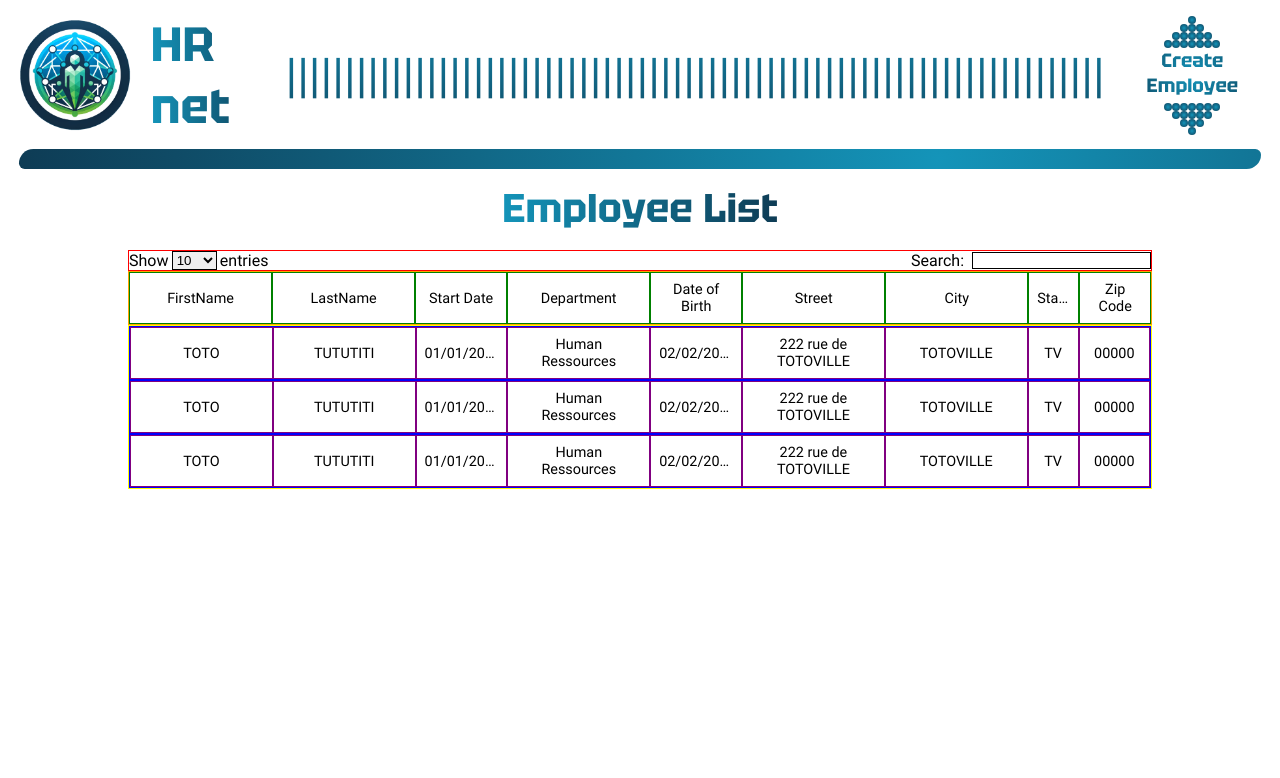
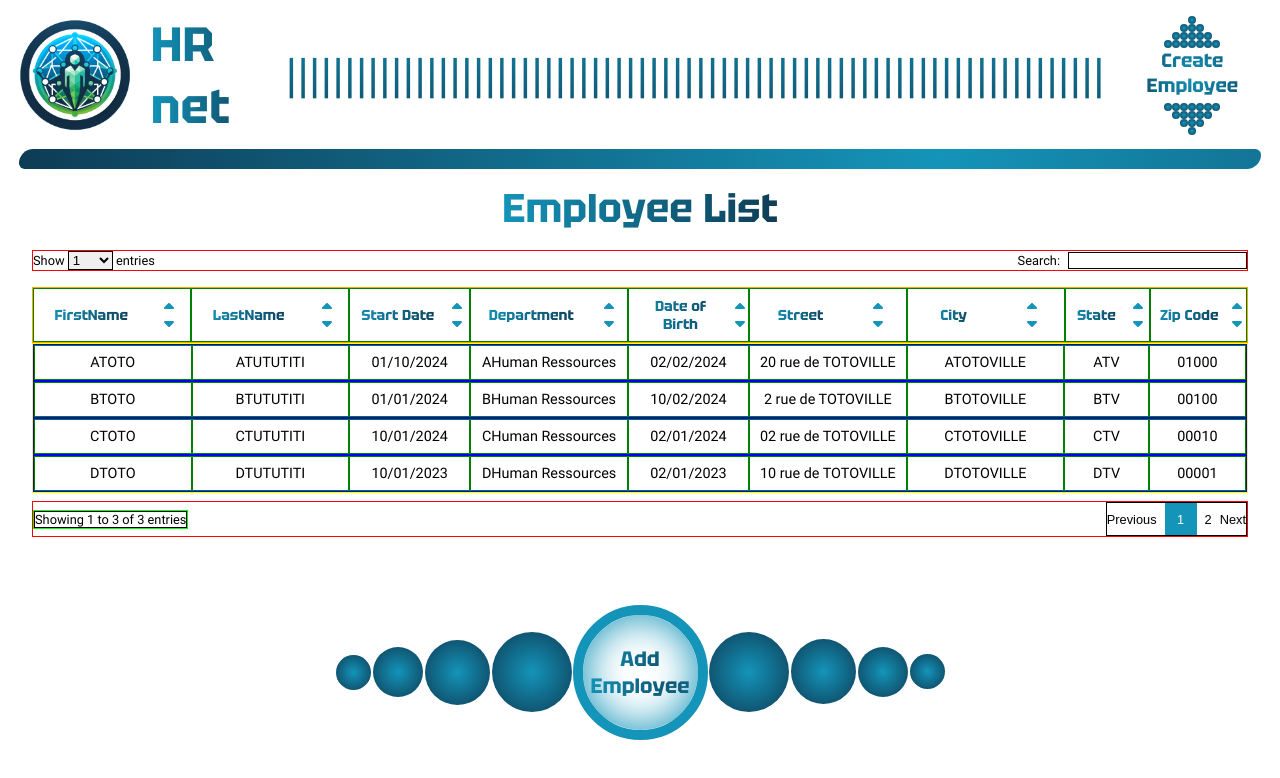
Before and after one commit to Git-EJ/OC_P14, a React (Vite) app: page /employee-list in a window 1280 px wide. Shown: the top 778 px of the page. Built offline with nearby package versions, Linux system fonts and the light colour scheme.

Commit message:
data table add caret arrow for sort in title

```diff
--- /dev/null
+++ b/src/assets/icons/Caret_down.jsx
@@ -0,0 +1,10 @@
+const CaretDown = () => {
+  return (
+    // <!--!Font Awesome Free 6.5.1 by @fontawesome - https://fontawesome.com License - https://fontawesome.com/license/free Copyright 2024 Fonticons, Inc.-->
+    <svg xmlns="http://www.w3.org/2000/svg" height="16" width="10" viewBox="0 0 320 512">
+      <path  d="M137.4 374.6c12.5 12.5 32.8 12.5 45.3 0l128-128c9.2-9.2 11.9-22.9 6.9-34.9s-16.6-19.8-29.6-19.8L32 192c-12.9 0-24.6 7.8-29.6 19.8s-2.2 25.7 6.9 34.9l128 128z"/>
+    </svg>
+  );
+}
+
+export default CaretDown;
--- /dev/null
+++ b/src/assets/icons/Caret_up.jsx
@@ -0,0 +1,10 @@
+const CaretUp = () => {
+  return (
+    // <!--!Font Awesome Free 6.5.1 by @fontawesome - https://fontawesome.com License - https://fontawesome.com/license/free Copyright 2024 Fonticons, Inc.-->
+    <svg xmlns="http://www.w3.org/2000/svg" height="16" width="10" viewBox="0 0 320 512">
+      <path d="M182.6 137.4c-12.5-12.5-32.8-12.5-45.3 0l-128 128c-9.2 9.2-11.9 22.9-6.9 34.9s16.6 19.8 29.6 19.8H288c12.9 0 24.6-7.8 29.6-19.8s2.2-25.7-6.9-34.9l-128-128z"/>
+    </svg>
+  );
+}
+
+export default CaretUp;
--- a/src/organisms/CurrentEmployees.jsx
+++ b/src/organisms/CurrentEmployees.jsx
@@ -1,3 +1,8 @@
+import { useNavigate } from "react-router-dom";
+import SphereLine from "../atoms/SphereLine";
+import CaretUp from "../assets/icons/Caret_up";
+import CaretDown from "../assets/icons/Caret_down";
+
 const CurrentEmployees = () => {
 
   const arrayOfEmployeesDataTitle = [
@@ -14,39 +19,52 @@ const CurrentEmployees = () => {
 
   const arrayOfEmployeesDataContents = [
     {
-      firstName: "TOTO",
-      lastName: "TUTUTITI",
-      startDate: "01/01/2024",
-      department: "Human Ressources",
+      firstName: "ATOTO",
+      lastName: "ATUTUTITI",
+      startDate: "01/10/2024",
+      department: "AHuman Ressources",
       dateOfBirth: "02/02/2024",
-      street: "222 rue de TOTOVILLE",
-      city: "TOTOVILLE",
-      state: "TV",
-      zipCode: "00000",
+      street: "20 rue de TOTOVILLE",
+      city: "ATOTOVILLE",
+      state: "ATV",
+      zipCode: "01000",
     },
     {
-      firstName: "TOTO",
-      lastName: "TUTUTITI",
+      firstName: "BTOTO",
+      lastName: "BTUTUTITI",
       startDate: "01/01/2024",
-      department: "Human Ressources",
-      dateOfBirth: "02/02/2024",
-      street: "222 rue de TOTOVILLE",
-      city: "TOTOVILLE",
-      state: "TV",
-      zipCode: "00000",
+      department: "BHuman Ressources",
+      dateOfBirth: "10/02/2024",
+      street: "2 rue de TOTOVILLE",
+      city: "BTOTOVILLE",
+      state: "BTV",
+      zipCode: "00100",
     },
     {
-      firstName: "TOTO",
-      lastName: "TUTUTITI",
-      startDate: "01/01/2024",
-      department: "Human Ressources",
-      dateOfBirth: "02/02/2024",
-      street: "222 rue de TOTOVILLE",
-      city: "TOTOVILLE",
-      state: "TV",
-      zipCode: "00000",
+      firstName: "CTOTO",
+      lastName: "CTUTUTITI",
+      startDate: "10/01/2024",
+      department: "CHuman Ressources",
+      dateOfBirth: "02/01/2024",
+      street: "02 rue de TOTOVILLE",
+      city: "CTOTOVILLE",
+      state: "CTV",
+      zipCode: "00010",
+    },
+    {
+      firstName: "DTOTO",
+      lastName: "DTUTUTITI",
+      startDate: "10/01/2023",
+      department: "DHuman Ressources",
+      dateOfBirth: "02/01/2023",
+      street: "10 rue de TOTOVILLE",
+      city: "DTOTOVILLE",
+      state: "DTV",
+      zipCode: "00001",
     },
   ];
+
+  const navigate = useNavigate();
 
 
   const EmployeesDataTitle = () => {
@@ -54,6 +72,10 @@ const CurrentEmployees = () => {
 
       <div className={`current-employees_data-table_title_item_${index}`} key={`${index}_${title}`}>
         <p className= "current-employees_data-table_title_item_value">{title}</p>
+        <div className="current-employees_data-table_title_item_sorting_container">
+          <div className="current-employees_data-table_title_item_sorting_icon-up"><CaretUp /></div>
+          <div className="current-employees_data-table_title_item_sorting_icon-down"><CaretDown /></div>
+        </div>
       </div>
     ));
   };
@@ -74,6 +96,10 @@ const CurrentEmployees = () => {
     ));
   };
 
+  const addEmployeeLink = () => {
+    navigate('/employee-create');
+  }
+
   return (
     <main className="main_wrapper">
         <h2 className="current-employees_page-title">Employee List</h2>
@@ -82,10 +108,12 @@ const CurrentEmployees = () => {
 
           <div className="current-employees_data-table_options_container">
 
+            {/* TODO Tooltip */}
             <div className="current-employees_data-table_options_entries">
               <label htmlFor="data-table_entries">Show</label>
               <select id="data-table_entries">
-                <option value="10" selected>10</option>
+                <option value="1" selected>1</option>
+                <option value="10">10</option>
                 <option value="25">25</option>
                 <option value="50" >50</option>
                 <option value="100">100</option>
@@ -107,7 +135,29 @@ const CurrentEmployees = () => {
             <EmployeesDataContent />
           </div>
 
+          <div className="current-employees_data-table_showing_container">
 
+            <div className="current-employees_data-table_showing_entries_container">
+              <p className="current-employees_data-table_showing_entries_text">Showing 1 to 3 of 3 entries</p>
+            </div>
+
+            <div className="current-employees_data-table_showing_pagination_container">
+              <button className="current-employees_data-table_showing_pagination_button_previous">Previous</button>
+              <button className="current-employees_data-table_showing_pagination_button_current">1</button>
+              <button className="current-employees_data-table_showing_pagination_button_not-current">2</button>
+              <button className="current-employees_data-table_showing_pagination_button_next">Next</button>
+            </div>
+
+          </div>
+
+          {/* TODO delete employee with checkbox and button delete*/}
+          {/* TODO component for this button props type className onclick text value */}
+
+          <div className="form_submit_container">
+            <SphereLine />
+            <button type="submit" className="form_submit_button" onClick={addEmployeeLink} >Add Employee</button>
+            <SphereLine rotation={'east'} />
+          </div>
 
 
         </div>
--- a/src/styles/css/index.css
+++ b/src/styles/css/index.css
@@ -674,20 +674,20 @@ body ::-webkit-scrollbar {
 }
 
 .current-employees_page-title {
+  margin-bottom: 1rem;
   font-family: "Tektur_Bold", sans-serif;
   font-size: 2.5rem;
   background: linear-gradient(to right, #1494B9, #0E3C55);
   -webkit-background-clip: text;
   background-clip: text;
   color: transparent;
-  margin-bottom: 1rem;
 }
 .current-employees_data-table_wrapper {
   display: flex;
   justify-content: center;
   align-items: center;
   flex-direction: column;
-  width: 80%;
+  width: 95%;
   height: auto;
 }
 .current-employees_data-table_options_container {
@@ -699,6 +699,7 @@ body ::-webkit-scrollbar {
   width: 100%;
   height: auto;
   border: 1px solid red;
+  font-size: 0.8rem;
 }
 .current-employees_data-table_options_entries {
   display: flex;
@@ -710,6 +711,7 @@ body ::-webkit-scrollbar {
 .current-employees_data-table_options_entries > select {
   border: 1px solid black;
   margin: 0 0.2rem;
+  cursor: pointer;
 }
 .current-employees_data-table_options_search {
   display: flex;
@@ -734,32 +736,60 @@ body ::-webkit-scrollbar {
   align-items: stretch;
   width: 100%;
   border: 1px solid orange;
+  margin-top: 1rem;
 }
 .current-employees_data-table_title_item_0, .current-employees_data-table_title_item_1, .current-employees_data-table_title_item_2, .current-employees_data-table_title_item_3, .current-employees_data-table_title_item_4, .current-employees_data-table_title_item_5, .current-employees_data-table_title_item_6, .current-employees_data-table_title_item_7, .current-employees_data-table_title_item_8 {
   display: flex;
   justify-content: center;
   align-items: center;
+  justify-content: space-around;
   border: 1px solid green;
 }
 .current-employees_data-table_title_item_0, .current-employees_data-table_title_item_1, .current-employees_data-table_title_item_3, .current-employees_data-table_title_item_5, .current-employees_data-table_title_item_6 {
-  width: 14%;
+  width: 13%;
 }
 .current-employees_data-table_title_item_2, .current-employees_data-table_title_item_4 {
-  width: 9%;
+  width: 10%;
 }
 .current-employees_data-table_title_item_7 {
-  width: 5%;
+  width: 7%;
 }
 .current-employees_data-table_title_item_8 {
-  width: 7%;
+  width: 8%;
 }
 .current-employees_data-table_title_item_value {
+  width: fit-content;
+  text-align: center;
+  padding: 0.5rem;
   overflow: hidden;
   text-overflow: ellipsis;
-  text-align: center;
-  width: 100%;
+  font-family: "Tektur_Bold", sans-serif;
   font-size: 0.9rem;
-  padding: 0.5rem;
+  background: linear-gradient(to right, #1494B9, #0E3C55);
+  -webkit-background-clip: text;
+  background-clip: text;
+  color: transparent;
+}
+.current-employees_data-table_title_item_sorting_container {
+  display: flex;
+  justify-content: center;
+  align-items: center;
+  flex-direction: column;
+  width: fit-content;
+  height: auto;
+  cursor: pointer;
+}
+.current-employees_data-table_title_item_sorting_container svg {
+  width: 1rem;
+  height: 1rem;
+}
+.current-employees_data-table_title_item_sorting_container path {
+  fill: #1494B9;
+}
+.current-employees_data-table_title_item_sorting_icon-up, .current-employees_data-table_title_item_sorting_icon-down {
+  display: flex;
+  justify-content: center;
+  align-items: center;
 }
 .current-employees_data-table_content-lines_container {
   display: flex;
@@ -784,19 +814,20 @@ body ::-webkit-scrollbar {
   display: flex;
   justify-content: center;
   align-items: center;
-  border: 1px solid purple;
+  justify-content: space-around;
+  border: 1px solid green;
 }
 .current-employees_data-table_content-line_item_0, .current-employees_data-table_content-line_item_1, .current-employees_data-table_content-line_item_3, .current-employees_data-table_content-line_item_5, .current-employees_data-table_content-line_item_6 {
-  width: 14%;
+  width: 13%;
 }
 .current-employees_data-table_content-line_item_2, .current-employees_data-table_content-line_item_4 {
-  width: 9%;
+  width: 10%;
 }
 .current-employees_data-table_content-line_item_7 {
-  width: 5%;
+  width: 7%;
 }
 .current-employees_data-table_content-line_item_8 {
-  width: 7%;
+  width: 8%;
 }
 .current-employees_data-table_content-line_item_value {
   overflow: hidden;
@@ -805,6 +836,58 @@ body ::-webkit-scrollbar {
   width: 100%;
   font-size: 0.9rem;
   padding: 0.5rem;
+}
+.current-employees_data-table_showing_container {
+  display: flex;
+  justify-content: center;
+  align-items: center;
+  flex-direction: row;
+  justify-content: space-between;
+  width: 100%;
+  height: auto;
+  border: 1px solid red;
+  margin-top: 0.5rem;
+}
+.current-employees_data-table_showing_entries_container {
+  display: flex;
+  justify-content: center;
+  align-items: center;
+  flex-direction: row;
+  justify-content: space-between;
+  max-width: 45%;
+  height: auto;
+  border: 1px solid lime;
+}
+.current-employees_data-table_showing_entries_text {
+  border: 1px solid black;
+  width: fit-content;
+  font-size: 0.8rem;
+}
+.current-employees_data-table_showing_pagination_container {
+  display: flex;
+  justify-content: center;
+  align-items: center;
+  flex-direction: row;
+  justify-content: space-between;
+  max-width: 45%;
+  height: auto;
+  border: 1px solid black;
+  gap: 0.5rem;
+}
+.current-employees_data-table_showing_pagination_button_previous, .current-employees_data-table_showing_pagination_button_next, .current-employees_data-table_showing_pagination_button_current, .current-employees_data-table_showing_pagination_button_not-current {
+  display: flex;
+  justify-content: center;
+  align-items: center;
+  width: fit-content;
+  background: none;
+  font-size: 0.8rem;
+  cursor: pointer;
+}
+.current-employees_data-table_showing_pagination_button_current {
+  background: #1494B9;
+  color: #fff;
+  width: 2rem;
+  height: 2rem;
 }
 
 .home-main_container {
--- a/src/styles/scss/components/currentemployee.scss
+++ b/src/styles/scss/components/currentemployee.scss
@@ -1,10 +1,10 @@
 .current-employees {
 
   &_page-title {
+    margin-bottom: 1rem;
     font-family: 'Tektur_Bold', sans-serif;
     font-size: 2.5rem;
     @include gradient_text($secondary_linear-gradient);
-    margin-bottom: 1rem;
   }
 
 
@@ -12,7 +12,7 @@
 
     &_wrapper {
       @include flex_center_column;
-      width: 80%;
+      width: 95%;
       height: auto;
     }
 
@@ -25,6 +25,7 @@
         width: 100%;
         height: auto;
         border: 1px solid red;
+        font-size: 0.8rem;
       }
 
       &_entries {
@@ -35,6 +36,7 @@
         >select {
           border: 1px solid black;
           margin: 0 0.2rem;
+          cursor: pointer;
         }
       }
 
@@ -61,42 +63,48 @@
       align-items: stretch;
       width: 100%;
       border: 1px solid orange;
+      margin-top: 1rem;
     }
 
     &_title {
 
       &_item {
+        @include data_table_contents_width;
 
-        &_0, &_1, &_2, &_3, &_4, &_5 ,&_6, &_7, &_8 {
-          @include flex_center;
-          border: 1px solid green;
+        &_value {
+          width: fit-content;
+          text-align: center;
+          padding: 0.5rem;
+          @include text_ellipsis;
+          font-family: 'Tektur_Bold', sans-serif;
+          font-size: 0.9rem;
+          @include gradient_text($secondary_linear-gradient);
         }
 
-        &_0, &_1, &_3, &_5, &_6 {
-          width: 14%; // 5x14 = 70%
-        }
+        &_sorting {
 
-        &_2, &_4 {
-          width: 9%;
-        }
+          &_container {
+            @include flex_center_column;
+            width: fit-content;
+            height: auto;
+            cursor: pointer;
 
-        &_7 {
-          width: 5%;
-        }
+            svg {
+              width: 1rem;
+              height: 1rem;
+            }
 
-        &_8 {
-          width: 7%;
-        }
+            path {
+              fill: $primary-color;
+            }
+          }
 
-        &_value {
-          @include text_ellipsis;
-          text-align: center;
-          width: 100%;
-          font-size: 0.9rem;
-          padding: 0.5rem;
+          &_icon-up,
+          &_icon-down {
+            @include flex_center;
+          }
         }
       }
-
     }
 
 
@@ -119,26 +127,7 @@
 
       &_item {
 
-        &_0, &_1, &_2, &_3, &_4, &_5 ,&_6, &_7, &_8 {
-          @include flex_center;
-          border: 1px solid purple;
-        }
-
-        &_0, &_1, &_3, &_5, &_6 {
-          width: 14%; // 5x14 = 70%
-        }
-
-        &_2, &_4 {
-          width: 9%;
-        }
-
-        &_7 {
-          width: 5%;
-        }
-
-        &_8 {
-          width: 7%;
-        }
+        @include data_table_contents_width;
 
         &_value {
           @include text_ellipsis;
@@ -151,6 +140,63 @@
     }
 
 
+  &_showing_container {
+    @include flex_center_row;
+    justify-content: space-between;
+    width: 100%;
+    height: auto;
+    border: 1px solid red;
+    margin-top: 0.5rem;
+  }
 
+  &_showing_entries {
+
+    &_container {
+      @include flex_center_row;
+      justify-content: space-between;
+      max-width: 45%;
+      height: auto;
+      border: 1px solid lime;
+    }
+
+    &_text {
+      border: 1px solid black;
+      width: fit-content;
+      font-size: 0.8rem;
+    }
+  }
+
+   &_showing_pagination {
+
+    &_container {
+      @include flex_center_row;
+      justify-content: space-between;
+      max-width: 45%;
+      height: auto;
+      border: 1px solid black;
+      gap: 0.5rem;
+    }
+
+    &_button {
+
+      &_previous,
+      &_next,
+      &_current,
+      &_not-current{
+        @include flex_center;
+        width: fit-content;
+        background: none;
+        font-size: 0.8rem;
+        cursor: pointer;
+      }
+
+      &_current {
+        background: $primary-color;
+        color: #fff;
+        width:2rem;
+        height: 2rem;
+      }
+    }
+   }
   }
 }
```
Also changed, not shown: src/styles/scss/utils/__mixins.scss (+24 -0 lines), 1 other file (tests, documents, lock files or other folders).
